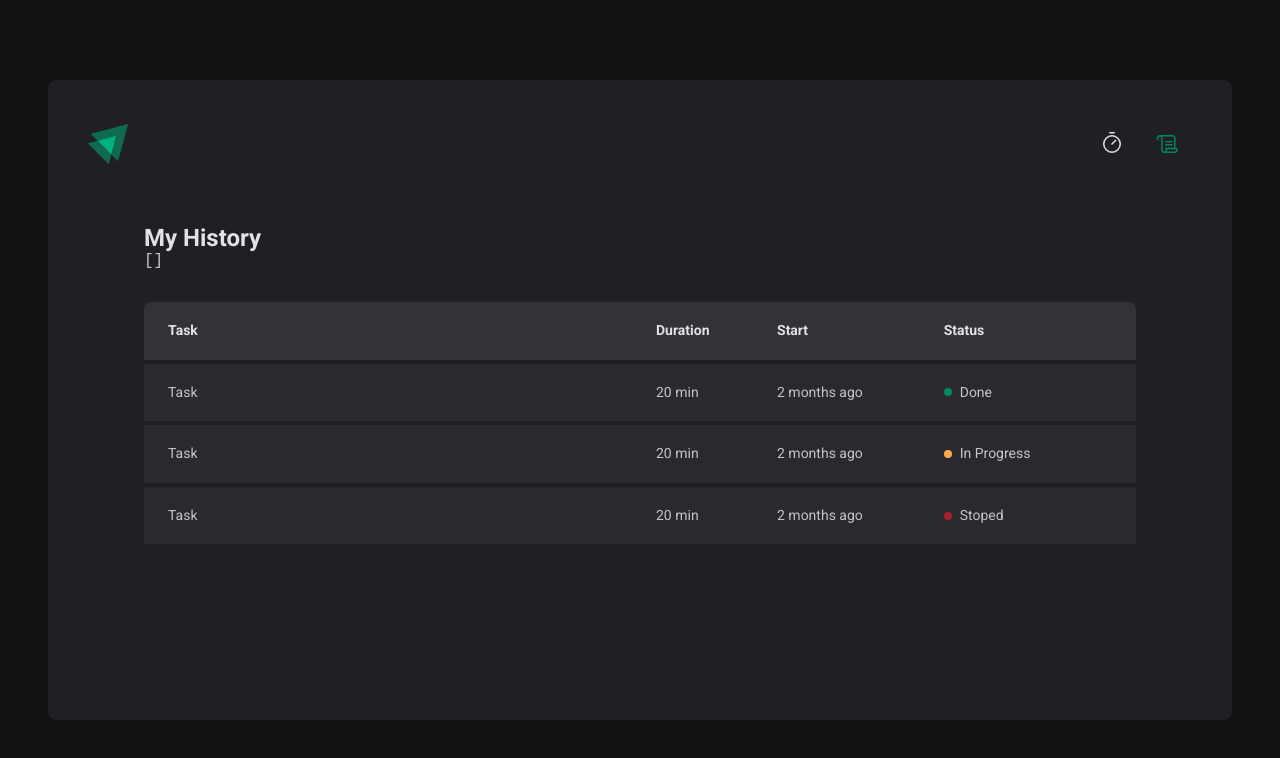
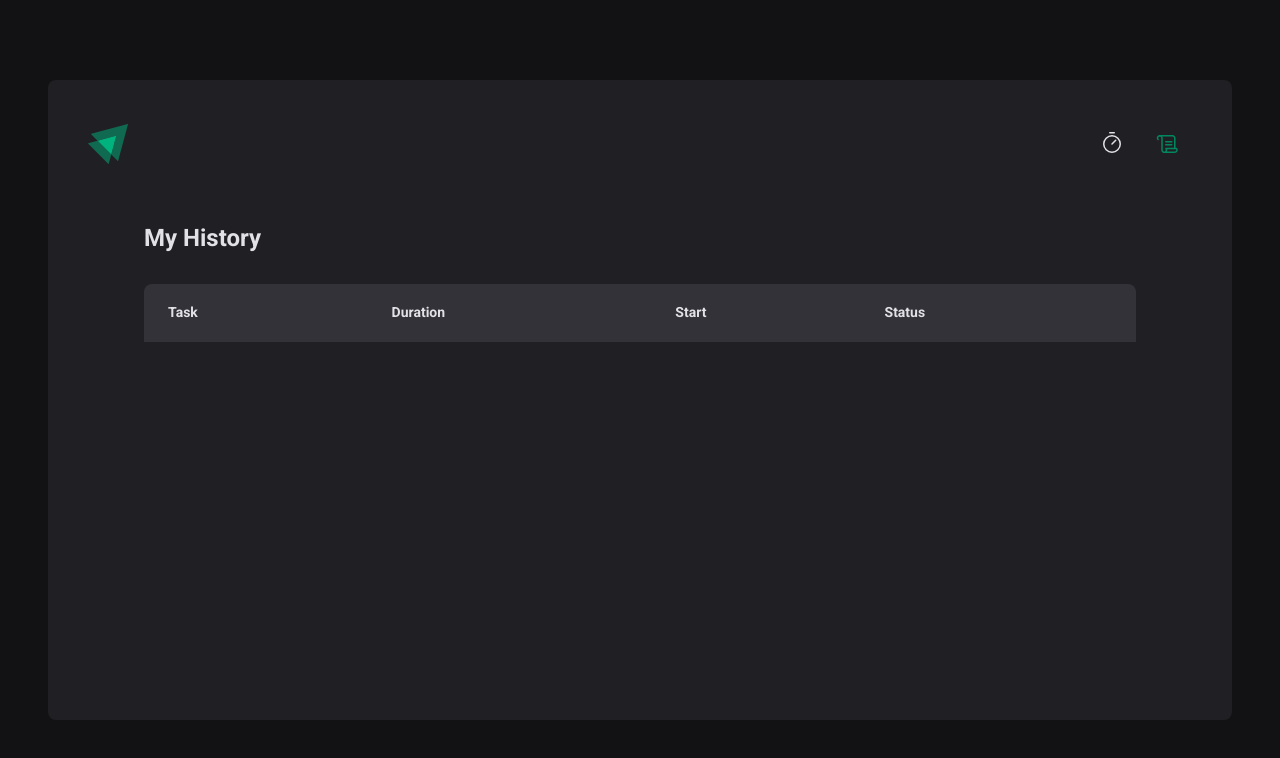
Before and after one commit to PERicci/02-ignite-timer, a React (Vite) app: page /history in a window 1280 px wide. Shown: the top 758 px of the page. Built offline with nearby package versions, Linux system fonts and the light colour scheme.

Commit message:
task history partial implemeted

```diff
--- a/src/contexts/CycleContext.tsx
+++ b/src/contexts/CycleContext.tsx
@@ -75,7 +75,7 @@
     setCycles((state) =>
       state.map((cycle) => {
         if (cycle.id === activeCycleId) {
-          return { ...cycle, interruptedDate: new Date() }
+          return { ...cycle, stopedDate: new Date() }
         } else {
           return cycle
         }
--- a/src/pages/History/index.tsx
+++ b/src/pages/History/index.tsx
@@ -8,8 +8,6 @@
   return (
     <HistoryContainer>
       <h1>My History</h1>
-
-      <pre>{JSON.stringify(cycles, null, 2)}</pre>
 
       <HistoryList>
         <table>
@@ -22,30 +20,26 @@
             </tr>
           </thead>
           <tbody>
-            <tr>
-              <td>Task</td>
-              <td>20 min</td>
-              <td>2 months ago</td>
-              <td>
-                <Status statusColor="green">Done</Status>
-              </td>
-            </tr>
-            <tr>
-              <td>Task</td>
-              <td>20 min</td>
-              <td>2 months ago</td>
-              <td>
-                <Status statusColor="yellow">In Progress</Status>
-              </td>
-            </tr>
-            <tr>
-              <td>Task</td>
-              <td>20 min</td>
-              <td>2 months ago</td>
-              <td>
-                <Status statusColor="red">Stoped</Status>
-              </td>
-            </tr>
+            {cycles.map((cycle) => {
+              return (
+                <tr key={cycle.id}>
+                  <td>{cycle.task}</td>
+                  <td>{cycle.minutesAmount} min</td>
+                  <td>{cycle.startDate.toISOString()}</td>
+                  <td>
+                    {cycle.finishedDate && (
+                      <Status statusColor="green">Done</Status>
+                    )}
+                    {cycle.stopedDate && (
+                      <Status statusColor="red">Stoped</Status>
+                    )}
+                    {!cycle.finishedDate && !cycle.stopedDate && (
+                      <Status statusColor="yellow">In Progress</Status>
+                    )}
+                  </td>
+                </tr>
+              )
+            })}
           </tbody>
         </table>
       </HistoryList>
```
